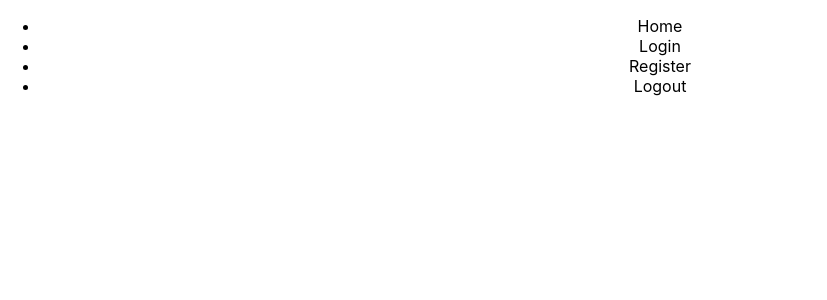
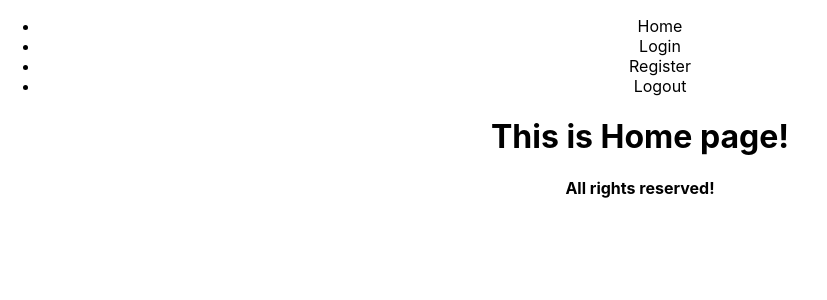
Before and after one commit to nikolov-ivan/BlogSystem, a React (Create React App) app in the folder Frontend/blog-system/: page / in a window 1280 px wide. Shown: the top 300 px of the page, without its empty margins (0-827 px from the left). Built offline with nearby package versions, Linux system fonts and the light colour scheme.

Commit message:
Add basic Home page and footer

```diff
--- a/Frontend/blog-system/src/App.js
+++ b/Frontend/blog-system/src/App.js
@@ -1,5 +1,7 @@
 import { Route, Switch } from "react-router-dom";
 import Header from "./components/Header/Header";
+import Footer from './components/Footer/Footer';
+import Home from "./components/Pages/Home";
 import "./App.css";
 
 function App() {
@@ -7,8 +9,9 @@ function App() {
     <div className="App">
       <Header />
       <Switch>
-        <Route />
+        <Route path="/" component={Home} />
       </Switch>
+      <Footer/>
     </div>
   );
 }
--- /dev/null
+++ b/Frontend/blog-system/src/components/Footer/Footer.js
@@ -0,0 +1,9 @@
+import { React } from "react";
+
+const Footer = () => {
+    return(
+        <h4>All rights reserved!</h4>
+    );
+}
+
+export default Footer;
--- /dev/null
+++ b/Frontend/blog-system/src/components/Pages/Home.js
@@ -0,0 +1,7 @@
+import { React } from "react";
+
+const Home = () => {
+  return <h1> This is Home page!</h1>;
+};
+
+export default Home;
```
